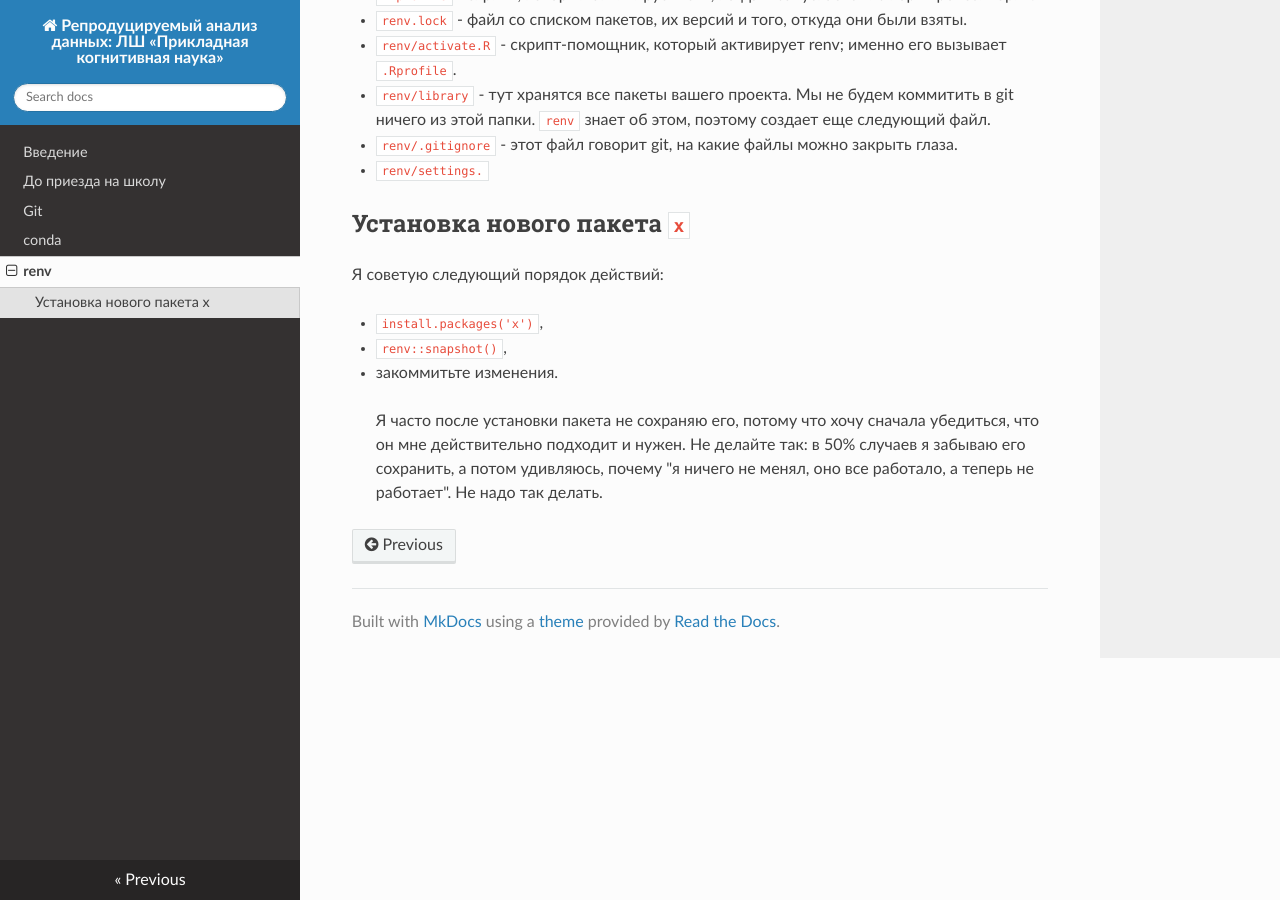
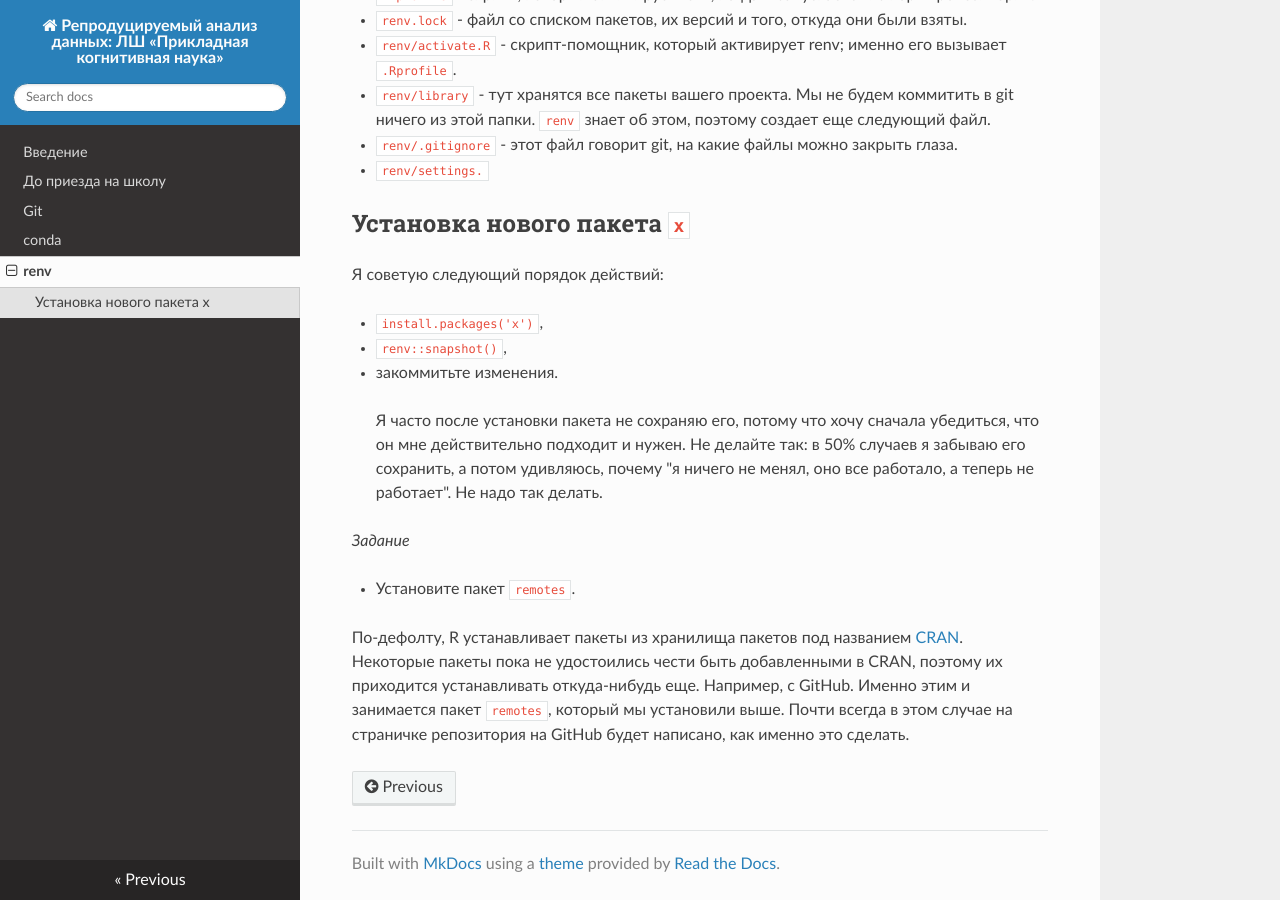
Before and after one commit to kalenkovich/reproducible-data-analysis, an MkDocs documentation site: the page built from website/docs/3_renv.md, in a window 1280 px wide and 900 px high, scrolled down 1640 px. Built offline with MkDocs 1.6.1, drawn with Linux system fonts in a browser that asks for light colours; nearby versions of some CDN libraries.

Commit message:
task: install remotes

```diff
--- a/website/docs/3_renv.md
+++ b/website/docs/3_renv.md
@@ -77,3 +77,14 @@ renv выполняет гораздо более ограниченную фу
 > Я часто после установки пакета не сохраняю его, потому что хочу сначала убедиться, что он мне действительно подходит и нужен.
 > Не делайте так: в 50% случаев я забываю его сохранить, а потом удивляюсь, почему "я ничего не менял, оно все работало, а теперь не работает".
 > Не надо так делать.
+
+*Задание*
+
+- Установите пакет `remotes`.
+
+
+По-дефолту, R устанавливает пакеты из хранилища пакетов под названием [CRAN](https://cran.r-project.org/).
+Некоторые пакеты пока не удостоились чести быть добавленными в CRAN, поэтому их приходится устанавливать откуда-нибудь еще.
+Например, с GitHub.
+Именно этим и занимается пакет `remotes`, который мы установили выше.
+Почти всегда в этом случае на страничке репозитория на GitHub будет написано, как именно это сделать.
```
